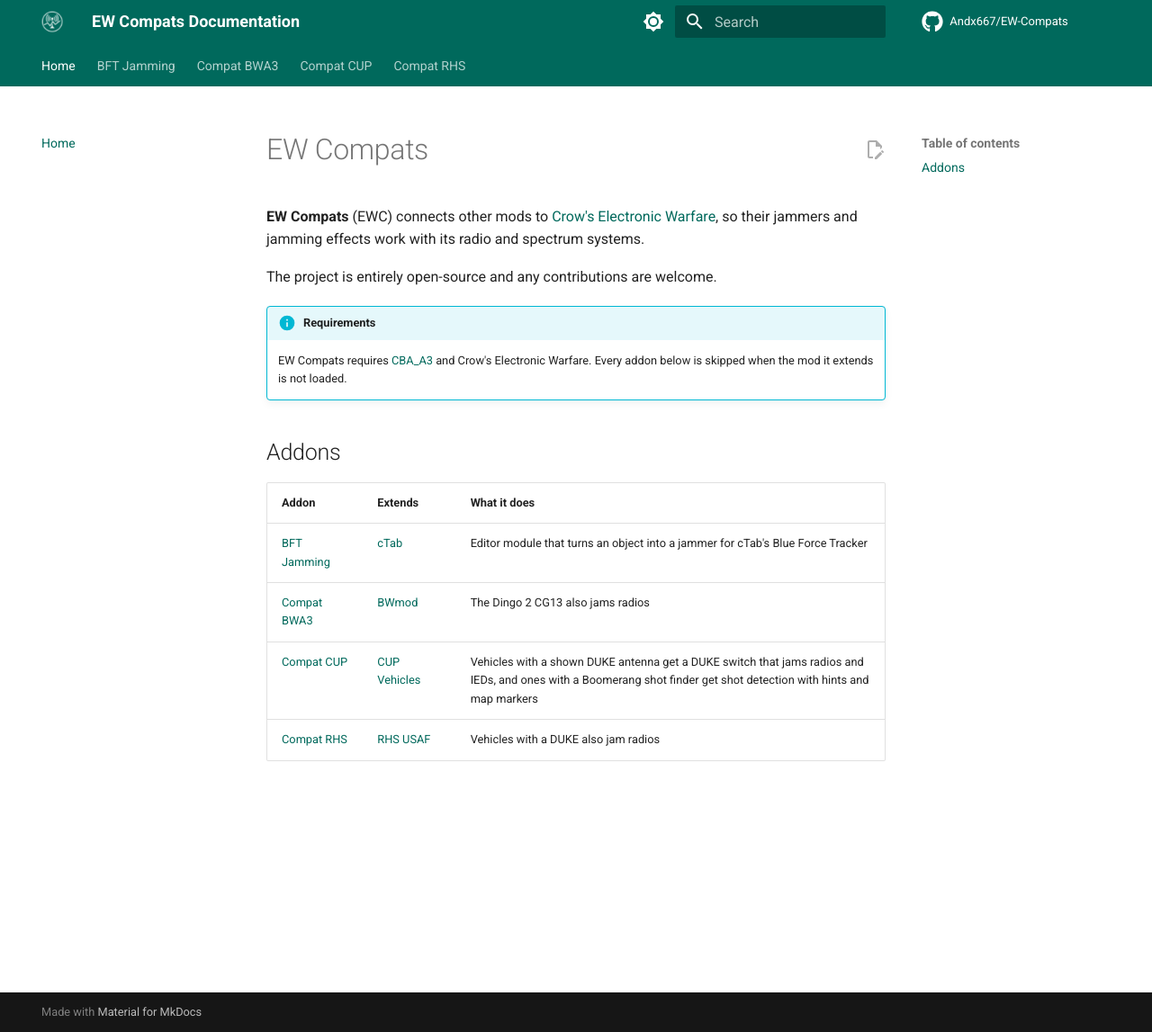
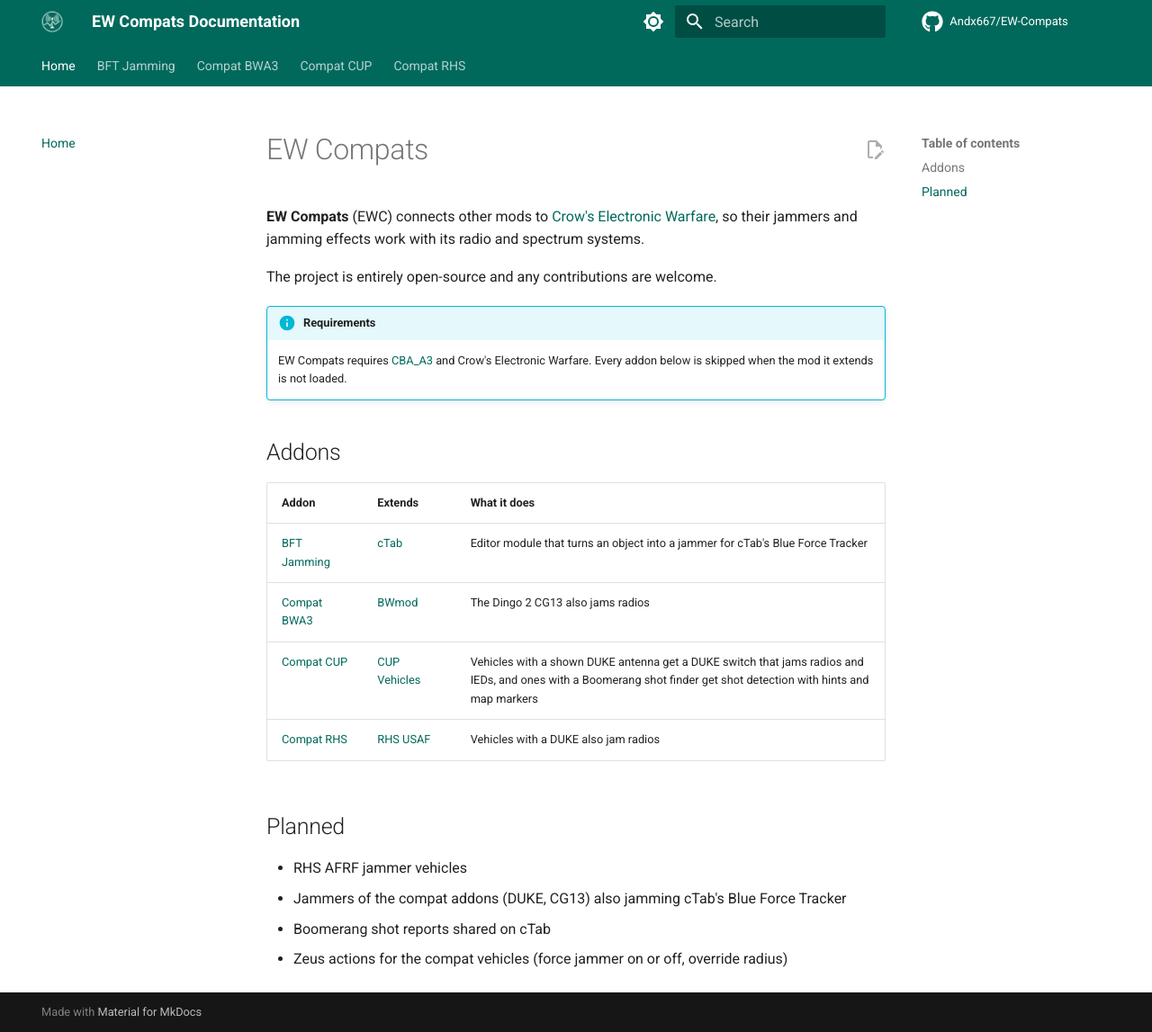
Before and after one commit to Andx667/EW-Compats, an MkDocs documentation site: the page built from docs/index.md, in a window 1280 px wide and 1147 px high. Shown: the whole window at 90% size. Built offline with MkDocs 1.6.1 and Material for MkDocs 9.7.7, drawn with Linux system fonts in a browser that asks for light colours; plug-ins that fetch from the network failed and are left out; comment, search, counter and statistics services are not loaded.

Commit message:
Add Planned section to readme and docs
Co-Authored-By: Claude Sonnet 5.5 <noreply@anthropic.com>

```diff
--- a/docs/index.md
+++ b/docs/index.md
@@ -15,3 +15,10 @@ The project is entirely open-source and any contributions are welcome.
 | [Compat BWA3](compat-bwa3.md) | [BWmod](https://steamcommunity.com/sharedfiles/filedetails/?id=1200127537) | The Dingo 2 CG13 also jams radios |
 | [Compat CUP](compat-cup.md) | [CUP Vehicles](https://steamcommunity.com/sharedfiles/filedetails/?id=541888371) | Vehicles with a shown DUKE antenna get a DUKE switch that jams radios and IEDs, and ones with a Boomerang shot finder get shot detection with hints and map markers |
 | [Compat RHS](compat-rhs.md) | [RHS USAF](https://steamcommunity.com/sharedfiles/filedetails/?id=843577117) | Vehicles with a DUKE also jam radios |
+
+## Planned
+
+- RHS AFRF jammer vehicles
+- Jammers of the compat addons (DUKE, CG13) also jamming cTab's Blue Force Tracker
+- Boomerang shot reports shared on cTab
+- Zeus actions for the compat vehicles (force jammer on or off, override radius)
```
Also changed, not shown: README.md (+7 -0 lines).
